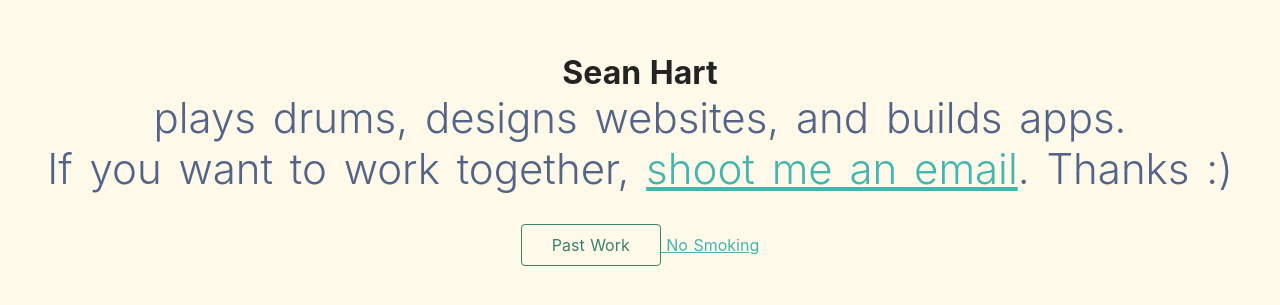
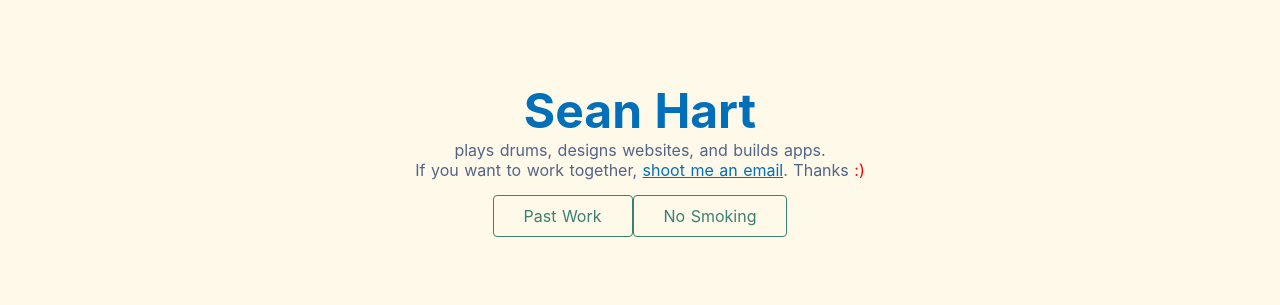
Before and after one commit to hartsean/seanhart.io, a Nuxt app: page / in a window 1280 px wide. Shown: the part 241-546 px from the top of the page. Built offline with nearby package versions, Linux system fonts and the light colour scheme.

Commit message:
Sean Quits link

```diff
--- a/pages/index.vue
+++ b/pages/index.vue
@@ -6,7 +6,7 @@
       </h1>
       <div class="about subtitle">
         <p>plays drums, designs websites, and builds apps.</p>
-        <p>If you want to work together, <a href="mailto:hartsean@gmail.com?Subject=Sean%20Hart%20Website%20Inquiry">shoot me an email</a>. Thanks :)</p>
+        <p>If you want to work together, <a href="mailto:hartsean@gmail.com?Subject=Your%20Subject">shoot me an email</a>. Thanks <span class="smiley">:)</span></p>
       </div>
       <Logo />
       <div class="links">
@@ -22,7 +22,7 @@
           href="https://affectionate-aryabhata-d2b1f5.netlify.app/"
           target="_blank"
           rel="noopener noreferrer"
-          class="button--blue b-b"
+          class="button--green b-g"
         >
           No Smoking
         </a>
@@ -45,9 +45,18 @@
   text-align: center;
 }
 a.b-g:hover{
-  color: #FFF!important;
-  background: #016FB9!important;
+  color: #DA2c38;
   background: fixed;
+
+}
+.smiley {
+  color: red;;
+}
+a {
+  color: #016FB9;
+}
+a:hover{
+  color: #DA2c38;
 }
 .title {
   font-family: -apple-system, BlinkMacSystemFont, "Segoe UI", Roboto, Oxygen,
@@ -55,25 +64,14 @@ a.b-g:hover{
   -webkit-font-smoothing: antialiased;
   -moz-osx-font-smoothing: grayscale;
   display: block;
-  color: #232323;
+  color: #016FB9;
   min-height: 100%;
+  font-size: 3em;
 }
 
 .subtitle {
-  font-weight: 300;
-  font-size: 42px;
   color: #526488;
-  word-spacing: 5px;
   padding-bottom: 15px;
-}
-a{
-  color: #44b6af;
-}
-a:hover {
-  color: #526488;
-}
-.links {
-  padding-top: 15px;
 }
 
 </style>
```
Also changed, not shown: 2 other files (tests, documents, lock files or other folders).
